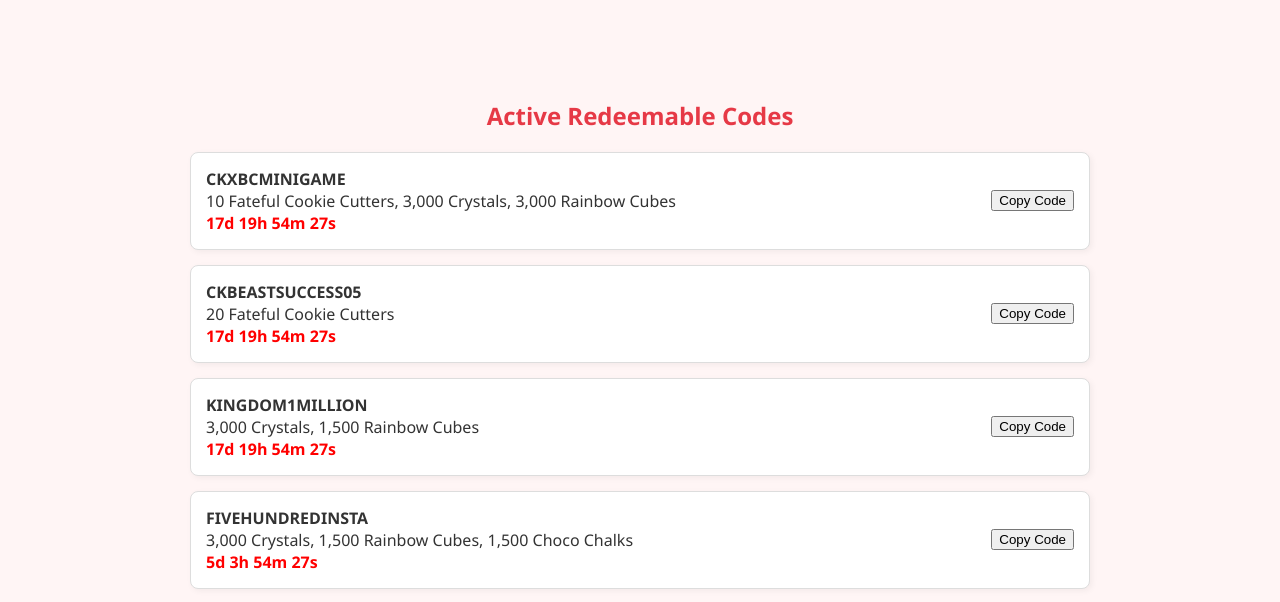
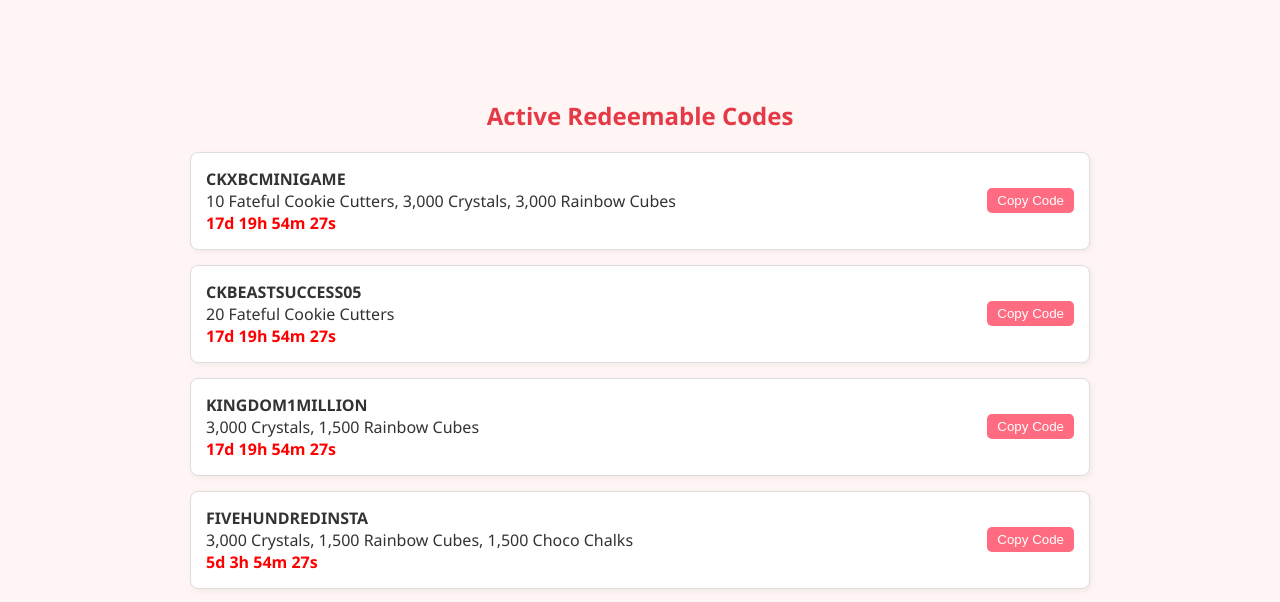
Before and after one commit to Tigyiscute/CookieRunKingdom, a plain HTML site: page index.html in a window 1280 px wide. Shown: the part 424-1026 px from the top of the page. Drawn offline with Linux system fonts and the light colour scheme; grey boxes are pictures that could not be loaded.

Commit message:
Update index.html

```diff
--- a/index.html
+++ b/index.html
@@ -80,6 +80,21 @@
       font-weight: bold;
       color: red;
     }
+
+    .copy-btn {
+      background-color: #ff6b81;
+      color: white;
+      padding: 5px 10px;
+      border: none;
+      border-radius: 5px;
+      cursor: pointer;
+      transition: background-color 0.3s;
+    }
+
+    .copy-btn:hover {
+      background-color: #e63946;
+    }
+
   </style>
 </head>
 <body>
@@ -104,7 +119,7 @@
       10 Fateful Cookie Cutters, 3,000 Crystals, 3,000 Rainbow Cubes<br>
       <span class="countdown" id="countdown1"></span>
     </div>
-    <button onclick="copyCode('CKXBCMINIGAME')">Copy Code</button>
+    <button class="copy-btn" onclick="copyCode('CKXBCMINIGAME')">Copy Code</button>
   </div>
 
   <div class="code">
@@ -113,7 +128,7 @@
       20 Fateful Cookie Cutters<br>
       <span class="countdown" id="countdown2"></span>
     </div>
-    <button onclick="copyCode('CKBEASTSUCCESS05')">Copy Code</button>
+    <button class="copy-btn" onclick="copyCode('CKBEASTSUCCESS05')">Copy Code</button>
   </div>
 
   <div class="code">
@@ -122,7 +137,7 @@
       3,000 Crystals, 1,500 Rainbow Cubes<br>
       <span class="countdown" id="countdown3"></span>
     </div>
-    <button onclick="copyCode('KINGDOM1MILLION')">Copy Code</button>
+    <button class="copy-btn" onclick="copyCode('KINGDOM1MILLION')">Copy Code</button>
   </div>
 
   <div class="code">
@@ -131,7 +146,7 @@
       3,000 Crystals, 1,500 Rainbow Cubes, 1,500 Choco Chalks<br>
       <span class="countdown" id="countdown4"></span>
     </div>
-    <button onclick="copyCode('FIVEHUNDREDINSTA')">Copy Code</button>
+    <button class="copy-btn" onclick="copyCode('FIVEHUNDREDINSTA')">Copy Code</button>
   </div>
 
   <iframe src="https://coupon.devplay.com/coupon/ck/en" title="DevPlay Coupon Page"></iframe>
```
